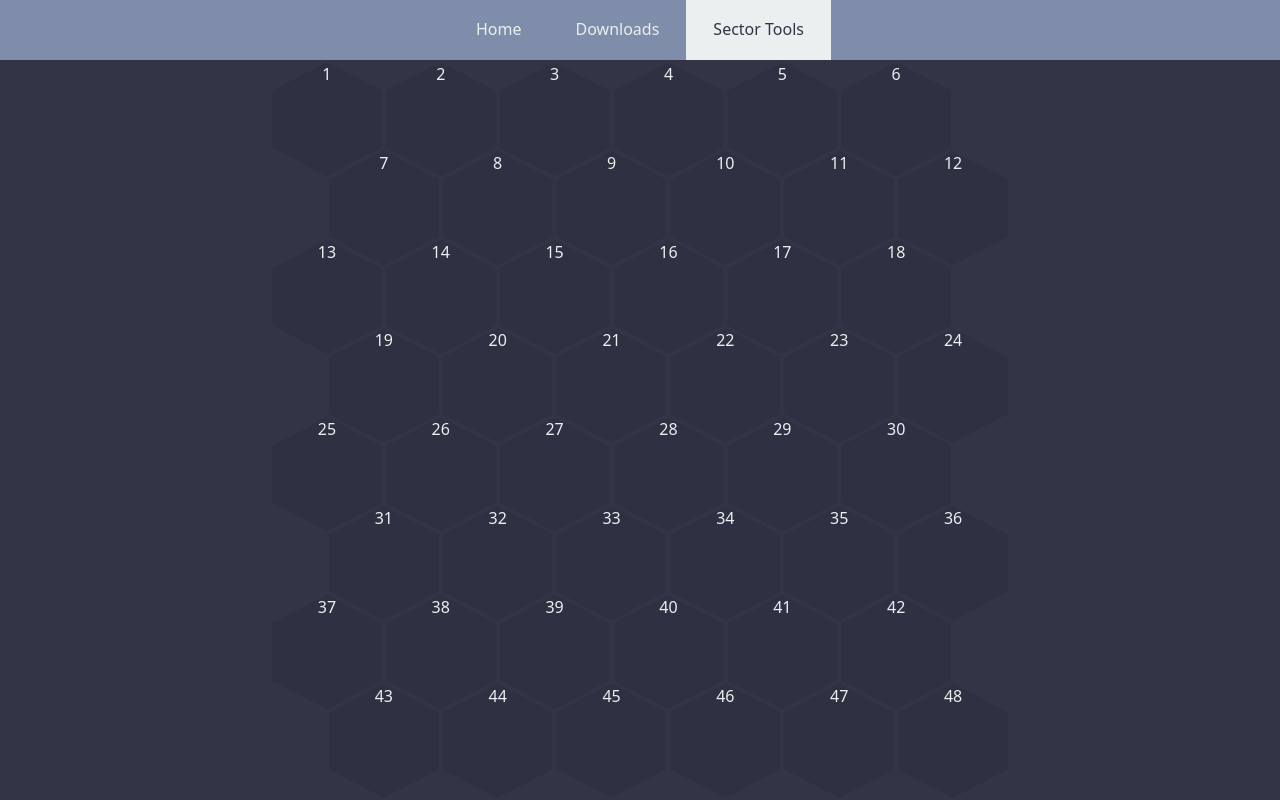
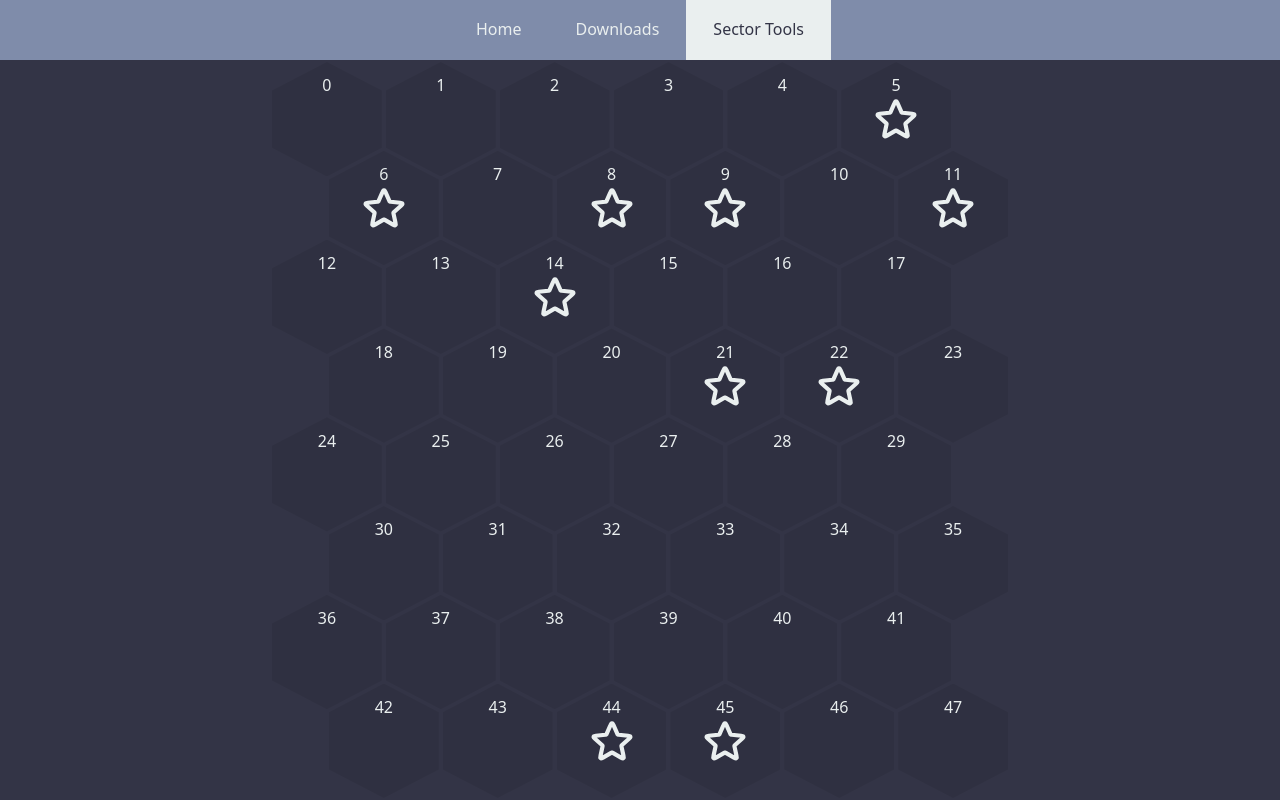
Before and after one commit to Paraldos/Bold-Legends-Website, a website built with Vite: page index.html in a window 1280 px wide. Built offline with nearby package versions, Linux system fonts and the light colour scheme.

Commit message:
added star svgs

```diff
--- a/src/components/sectorTool/sector.ts
+++ b/src/components/sectorTool/sector.ts
@@ -1,5 +1,5 @@
 import Star from "./star.ts";
-import { shuffleArray } from "../../utils.ts";
+import { shuffleArray } from "../../utils/utils.ts";
 
 export default class Sector {
   columns = 6;
--- a/src/components/sectorTool/sectorTool.css
+++ b/src/components/sectorTool/sectorTool.css
@@ -13,9 +13,27 @@
     background-color: rgba(0, 0, 0, 0.075);
     margin: 2px;
     text-align: center;
+    position: relative;
   }
 
   .sectorTools__hex:hover {
     background-color: black;
   }
+
+  svg {
+    --star-size: 50px;
+    position: absolute;
+    width: var(--star-size);
+    height: var(--star-size);
+    left: 50%;
+    top: 50%;
+    transform: translate(-50%, -50%);
+  }
+
+  p {
+    position: absolute;
+    width: 100%;
+    text-align: center;
+    top: 10%;
+  }
 }
--- a/src/components/sectorTool/sectorTool.ts
+++ b/src/components/sectorTool/sectorTool.ts
@@ -1,6 +1,7 @@
 import "./sectorTool.css";
 import ContentComponent from "../contentComponent/contentComponent.ts";
 import Sector from "./sector.ts";
+import SVG from "../../utils/svg.ts";
 
 export default class SectorTool extends ContentComponent {
   constructor() {
@@ -42,7 +43,10 @@ class Map {
 
       const hex = document.createElement("div");
       hex.className = "sectorTools__hex";
-      hex.textContent = `${i + 1}`;
+      hex.innerHTML = `
+	  	<p>${i}</p>
+		${this.sector.stars[i] ? SVG.star() : ""}
+		`;
 
       const isOddRow = row % 2 === 1;
       const colStart = col * 2 + (isOddRow ? 1 : 0) + 1;
--- a/src/components/sectorTool/star.ts
+++ b/src/components/sectorTool/star.ts
@@ -1,5 +1,5 @@
 import World from "./world";
-import { shuffleArray } from "../../utils.ts";
+import { shuffleArray } from "../../utils/utils.ts";
 
 export default class Star {
   public static generateStar(starTitle?: string) {
--- a/src/style.css
+++ b/src/style.css
@@ -26,6 +26,15 @@ body {
   min-width: 100%;
 }
 
+h1 {
+  font-size: 3.2em;
+  line-height: 1.1;
+}
+
+p {
+  margin: 0;
+}
+
 ul {
   list-style: none;
   padding: 0;
@@ -42,14 +51,13 @@ a:hover {
   color: #535bf2;
 }
 
-h1 {
-  font-size: 3.2em;
-  line-height: 1.1;
-}
-
 #app {
   max-width: 1280px;
   margin: 0 auto;
   padding: 2rem;
   text-align: center;
 }
+
+svg {
+  stroke: var(--text-primary);
+}
--- /dev/null
+++ b/src/utils/svg.ts
@@ -0,0 +1,14 @@
+export default class SVG {
+  static star(): string {
+    return `
+      <svg xmlns="http://www.w3.org/2000/svg" fill="none" viewBox="0 0 24 24" width="24" height="24">
+        <path
+          stroke-linecap="round"
+          stroke-linejoin="round"
+          stroke-width="2"
+          d="M11.27 4.411c.23-.52.346-.779.508-.859a.5.5 0 0 1 .444 0c.161.08.277.34.508.86l1.845 4.136c.068.154.102.23.155.29a.5.5 0 0 0 .168.121c.072.032.156.041.323.059l4.505.475c.565.06.848.09.974.218a.5.5 0 0 1 .137.423c-.026.178-.237.368-.66.75l-3.364 3.031c-.125.113-.188.17-.227.238a.5.5 0 0 0-.064.197c-.009.079.009.161.044.326l.94 4.43c.117.557.176.835.093.994a.5.5 0 0 1-.36.261c-.177.03-.423-.111-.916-.396l-3.924-2.263c-.145-.084-.218-.126-.295-.142a.502.502 0 0 0-.208 0c-.078.017-.15.058-.296.142l-3.923 2.263c-.493.285-.74.427-.917.396a.5.5 0 0 1-.36-.26c-.083-.16-.024-.438.094-.995l.94-4.43c.035-.165.052-.247.044-.326a.5.5 0 0 0-.064-.197c-.04-.069-.102-.125-.227-.238l-3.365-3.032c-.422-.38-.633-.57-.66-.749a.5.5 0 0 1 .138-.423c.126-.128.409-.158.974-.218l4.504-.475c.168-.018.251-.027.323-.059a.5.5 0 0 0 .168-.122c.053-.059.088-.135.156-.289l1.844-4.137Z"
+        />
+      </svg>
+    `.trim();
+  }
+}
```
Also changed, not shown: src/utils/utils.ts (renamed from src/utils.ts).
